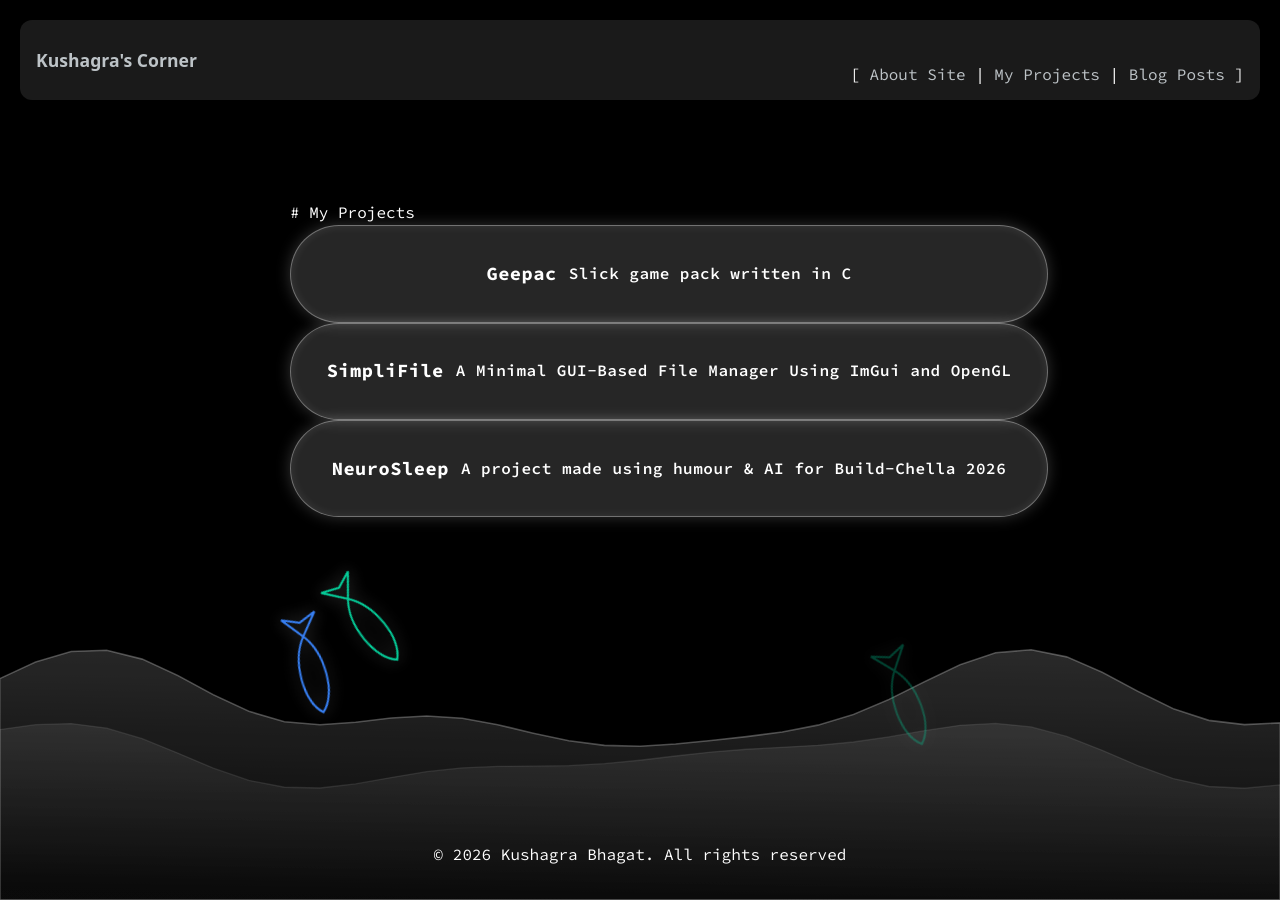
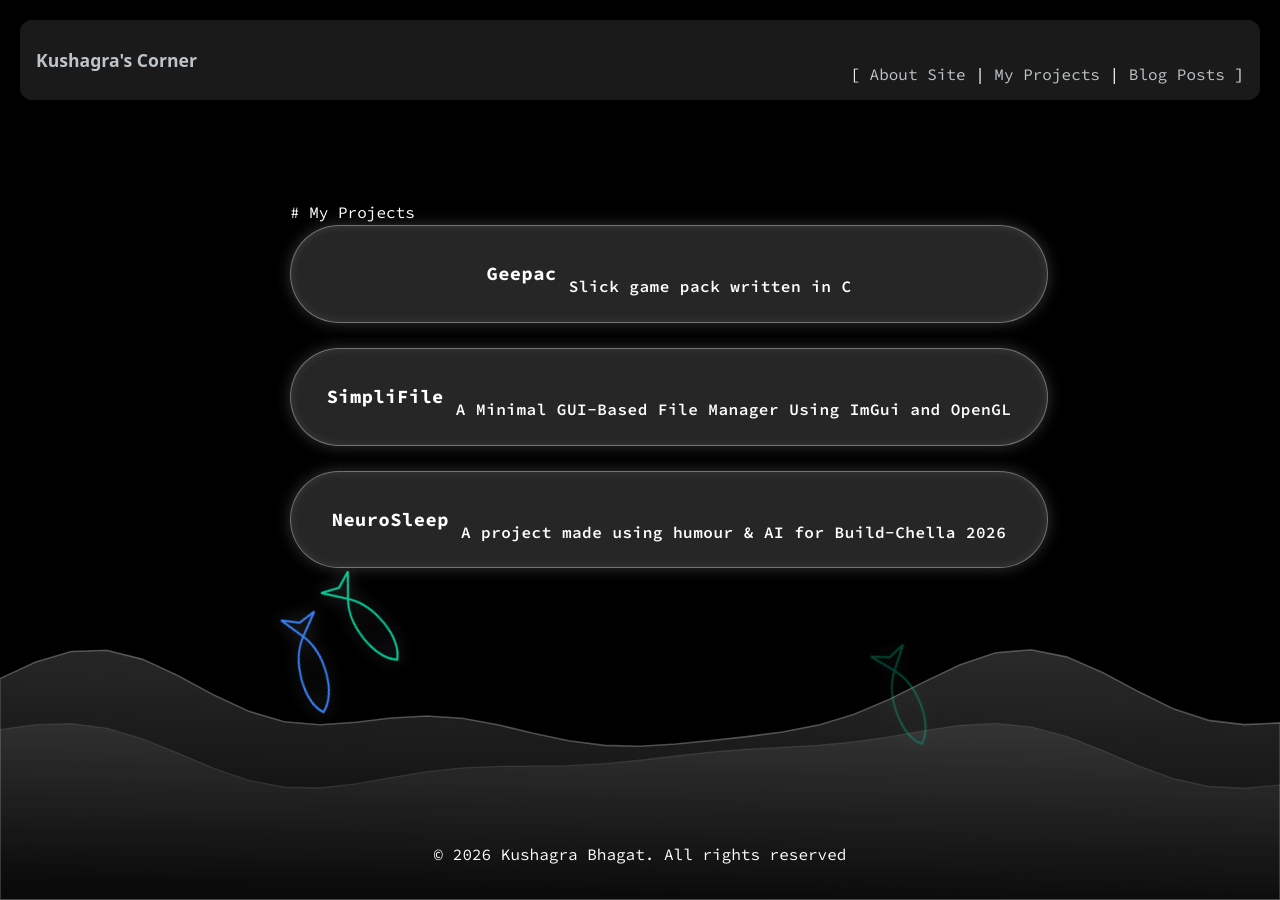
Before and after one commit to kuwushagra/kuwushagra.github.io, a Jekyll site: the page built from projects/index.html, in a window 1280 px wide. Built offline with Jekyll 4.4.1, drawn with Linux system fonts in a browser that asks for light colours; some web fonts are replaced; a style sheet for code colours, icons or effects is not loaded.

Commit message:
Update index.html

```diff
--- a/projects/index.html
+++ b/projects/index.html
@@ -7,16 +7,16 @@ title: Projects | Kushagra's Corner
 <br>
 
 <a href="/projects/Geepac" class="glowing-btn" style="margin: 0 auto; width: 100%; justify-content: center; align-items: center;">
-      <h3>Geepac</h3>
+      <h3>Geepac</h3><br>
       Slick game pack written in C
-</a><br>
+</a><br><br>
 
 <a href="/projects/SimpliFile" class="glowing-btn" style="margin: 0 auto; width: 100%; justify-content: center; align-items: center;">
-      <h3>SimpliFile</h3>
+      <h3>SimpliFile</h3><br>
       A Minimal GUI-Based File Manager Using ImGui and OpenGL
-</a><br>
+</a><br><br>
 
 <a href="/projects/NeuroSleep" class="glowing-btn" style="margin: 0 auto; width: 100%; justify-content: center; align-items: center;">
-      <h3>NeuroSleep</h3>
+      <h3>NeuroSleep</h3><br>
       A project made using humour & AI for Build-Chella 2026
-</a><br>
+</a><br><br>
```
